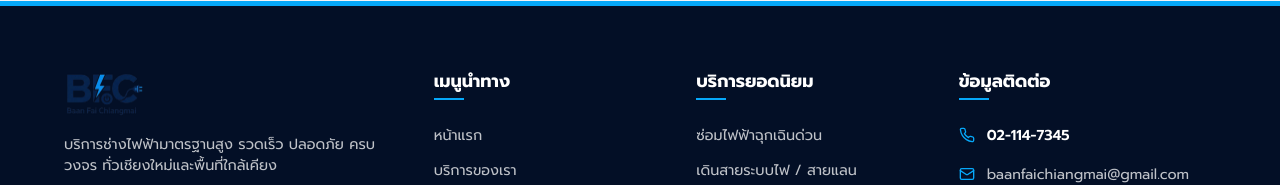
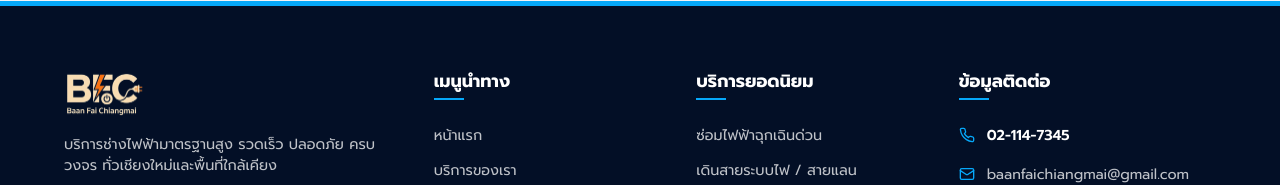
Before and after one commit to baanfaichiangmai/landing, a React (Vite) app: page /contact in a window 1280 px wide. Shown: the part 1206-1391 px from the top of the page. Built offline with nearby package versions, Linux system fonts and the light colour scheme.

Commit message:
style: invert footer logo color for high visibility on dark background

```diff
--- a/src/index.css
+++ b/src/index.css
@@ -1352,6 +1352,10 @@ textarea.form-control {
   color: #ffffff;
 }
 
+.footer-logo img {
+  filter: invert(1);
+}
+
 .footer-logo span {
   color: var(--primary);
 }
```
